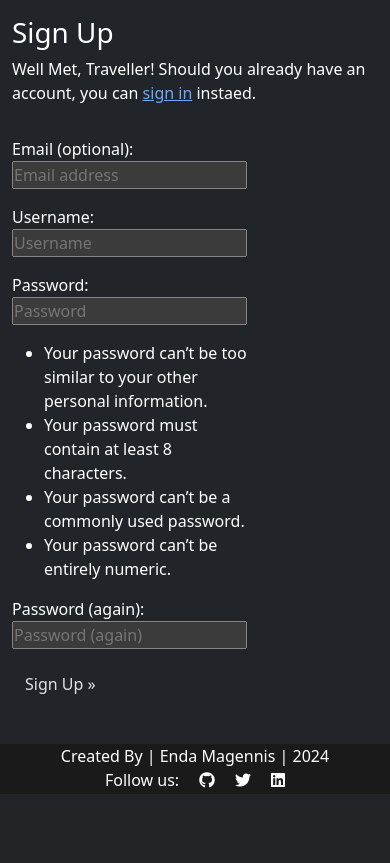
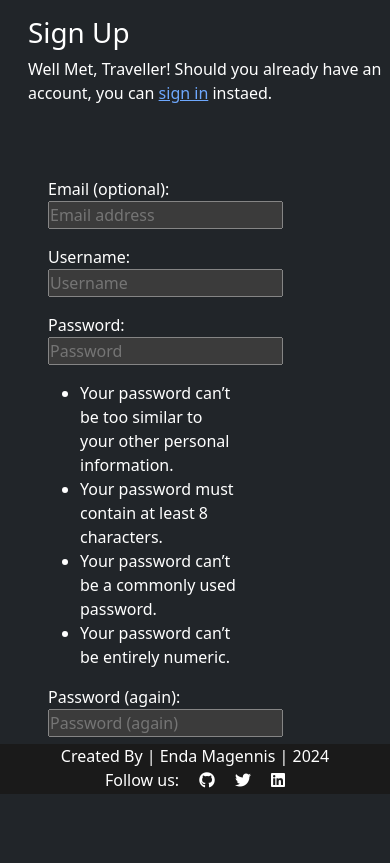
Before and after one commit to EndaMagennis/baoard-ohm, a Django app: page /accounts/signup/ in a window 390 px wide. Shown: the part 50-913 px from the top of the page. Before the commit the page ends 844 px from the top, so only its background shows below. Run offline with Django 4.2, Linux system fonts and the light colour scheme; some libraries are stand-ins or nearby versions.

Commit message:
Fix: Form layout for mobile

```diff
--- a/templates/account/login.html
+++ b/templates/account/login.html
@@ -24,8 +24,8 @@
           value="{{ redirect_field_value }}"
         />
         {% endif %}
-        <button class="btn btn-signup right" type="submit">
-          {% trans "Sign In" %}
+        <button class="btn btn-info right mb-5" type="submit">
+          {% trans "Sign In" %} <i class="fa-solid fa-caret-right"></i>
         </button>
       </form>
     </div>
--- a/templates/account/signup.html
+++ b/templates/account/signup.html
@@ -2,17 +2,18 @@
 {% trans "Signup" %}{% endblock head_title %} {% block content %}
 <div class="container">
   <div class="row">
-    <div class="col-md-8 mt-3 offset-md-2">
+    <div class="col-md-8 m-3 offset-md-2">
       <h1>{% trans "Sign Up" %}</h1>
 
       <p>
-        {% blocktrans %} Well Met, Traveller! Should you already have an account,
-        you can <a href="{{ login_url }}">sign in</a> instaed.{% endblocktrans%}
+        {% blocktrans %} Well Met, Traveller! Should you already have an
+        account, you can <a href="{{ login_url }}">sign in</a> instaed.
+        {% endblocktrans%}
       </p>
     </div>
   </div>
 
-  <div class="row">
+  <div class="row m-4">
     <div class="col-8 mt-3 offset-md-2">
       <form
         class="signup"
@@ -27,8 +28,8 @@
           value="{{ redirect_field_value }}"
         />
         {% endif %}
-        <button class="btn btn-signup right" type="submit">
-          {% trans "Sign Up" %} &raquo;
+        <button class="btn btn-info right mb-5" type="submit">
+          {% trans "Sign Up" %} <i class="fa-solid fa-caret-right"></i>
         </button>
       </form>
     </div>
```
